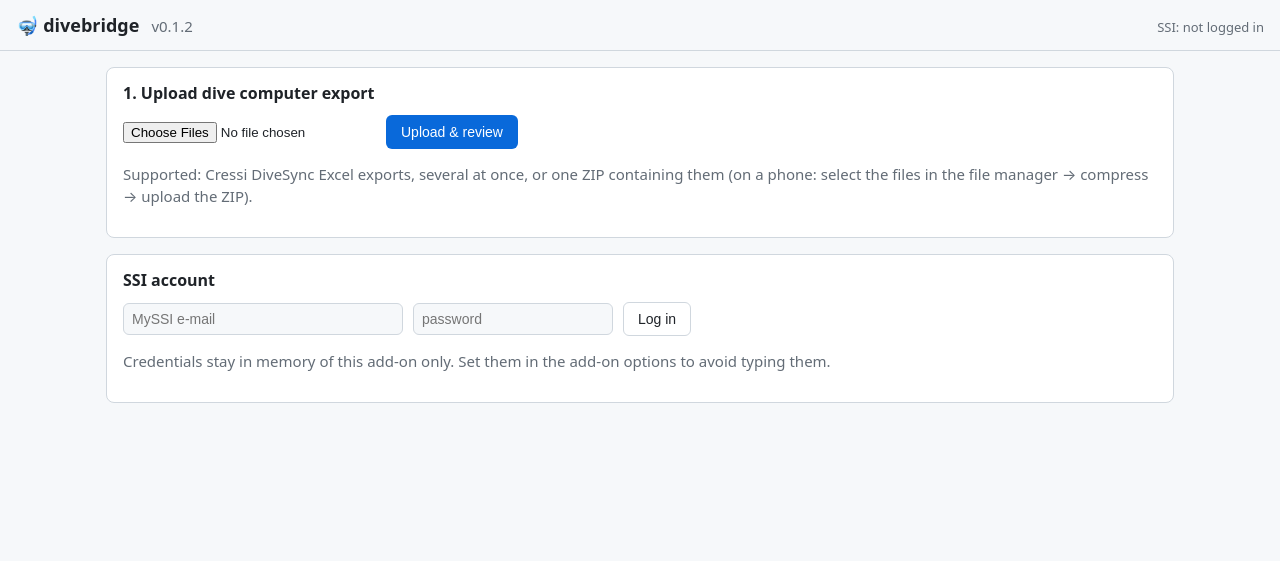
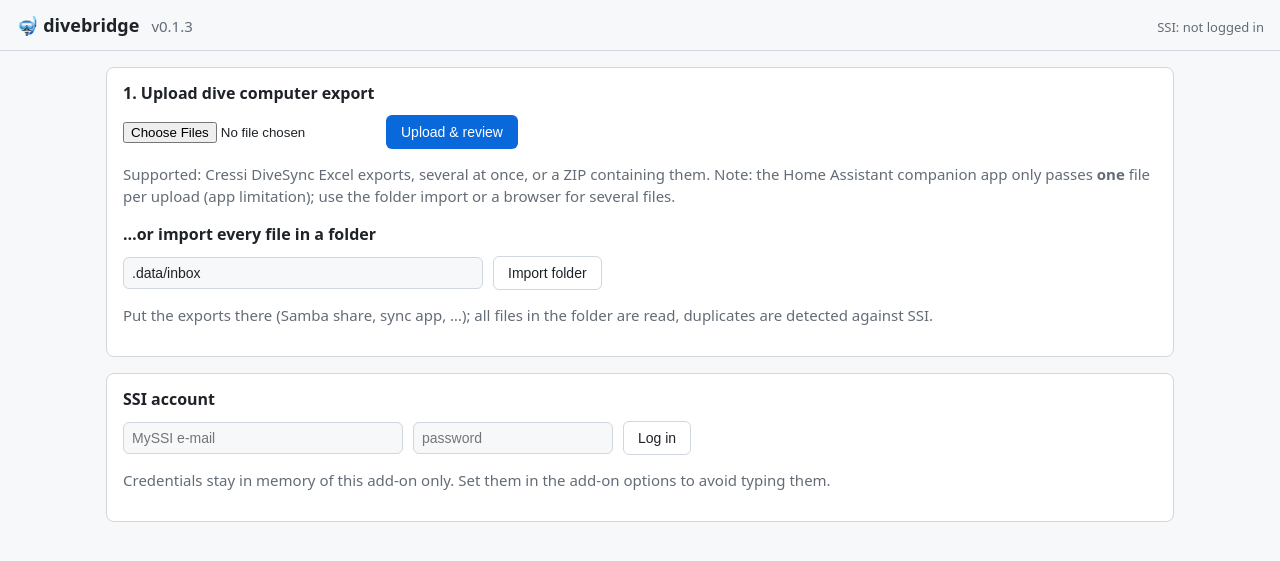
Before and after one commit to LustigePerson/divebridge, a FastAPI app: page / in a window 1280 px wide. Shown: the top 561 px of the page. Run offline with FastAPI, Linux system fonts and the light colour scheme; some libraries are stand-ins or nearby versions.

Commit message:
Folder import (inbox_dir) as alternative to the file picker; document companion app single-file limitation; 0.1.3

```diff
--- a/config.yaml
+++ b/config.yaml
@@ -1,5 +1,5 @@
 name: divebridge
-version: "0.1.2"
+version: "0.1.3"
 slug: divebridge
 description: Import dive computer exports (Cressi DiveSync) into the SSI logbook and export UDDF
 url: https://github.com/LustigePerson/divebridge
@@ -19,9 +19,11 @@ options:
   ssi_email: ""
   ssi_password: ""
   output_dir: /share/divebridge/uddf
+  inbox_dir: /share/divebridge/inbox
   log_level: info
 schema:
   ssi_email: email?
   ssi_password: password?
   output_dir: str?
+  inbox_dir: str?
   log_level: list(debug|info|warning|error)?
--- a/pyproject.toml
+++ b/pyproject.toml
@@ -1,6 +1,6 @@
 [project]
 name = "divebridge"
-version = "0.1.2"
+version = "0.1.3"
 description = "Bring dive computer exports (Cressi DiveSync) into the SSI logbook and UDDF – Home Assistant add-on"
 readme = "README.md"
 authors = [
--- a/src/divebridge/__init__.py
+++ b/src/divebridge/__init__.py
@@ -1,6 +1,6 @@
 """divebridge – bring dive computer exports into SSI (MySSI) and UDDF."""
 
-__version__ = "0.1.2"
+__version__ = "0.1.3"
 
 
 def main() -> None:  # entry point for `divebridge` script
--- a/src/divebridge/cli.py
+++ b/src/divebridge/cli.py
@@ -21,8 +21,11 @@ def _load(paths: list[str]) -> list[Dive]:
     from .importers.registry import expand_archive, is_zip_archive
 
     dives: list[Dive] = []
+    files: list[Path] = []
     for p in paths:
         path = Path(p)
+        files.extend(sorted(f for f in path.iterdir() if f.is_file() and not f.name.startswith(".")) if path.is_dir() else [path])
+    for path in files:
         data = path.read_bytes()
         entries = expand_archive(path.name, data) if is_zip_archive(path.name, data) else [(path.name, data)]
         for name, blob in entries:
--- a/src/divebridge/web/app.py
+++ b/src/divebridge/web/app.py
@@ -215,24 +215,18 @@ def logout(request: Request):
     return RedirectResponse(url=f"{_root(request)}/", status_code=303)
 
 
-@app.post("/upload")
-async def upload(request: Request, files: list[UploadFile] = File(...)):
-    bid = secrets.token_hex(4)
-    batch = Batch(id=bid, created=datetime.now(), files=[], dives=[])
-    upload_dir = settings.data_dir / "uploads" / bid
-    incoming: list[tuple[str, bytes]] = []
-    for f in files:
-        data = await f.read()
-        name = Path(f.filename or "upload").name
-        if not data:
-            continue
+def _ingest(batch: Batch, incoming: list[tuple[str, bytes]]) -> None:
+    """Parse uploaded/collected files into the batch; ZIPs are expanded, unknown files reported."""
+    upload_dir = settings.data_dir / "uploads" / batch.id
+    expanded: list[tuple[str, bytes]] = []
+    for name, data in incoming:
         if is_zip_archive(name, data):
             inner = expand_archive(name, data)
-            incoming.extend(inner)
+            expanded.extend(inner)
             batch.files.append(f"{name} (zip, {len(inner)} files)")
         else:
-            incoming.append((name, data))
-    for name, data in incoming:
+            expanded.append((name, data))
+    for name, data in expanded:
         upload_dir.mkdir(parents=True, exist_ok=True)
         (upload_dir / name).write_bytes(data)
         imp = detect(name, data)
@@ -247,9 +241,46 @@ async def upload(request: Request, files: list[UploadFile] = File(...)):
         batch.files.append(f"{name} ({imp.name}, {len(dives)} dives)")
         batch.dives.extend(dives)
     batch.dives.sort(key=lambda d: d.start)
-    state.batches[bid] = batch
+
+
+def _new_batch() -> Batch:
+    return Batch(id=secrets.token_hex(4), created=datetime.now(), files=[], dives=[])
+
+
+@app.post("/upload")
+async def upload(request: Request, files: list[UploadFile] = File(...)):
+    batch = _new_batch()
+    incoming: list[tuple[str, bytes]] = []
+    for f in files:
+        data = await f.read()
+        name = Path(f.filename or "upload").name
+        if data:
+            incoming.append((name, data))
+    _ingest(batch, incoming)
+    state.batches[batch.id] = batch
     _enrich(batch)
-    return RedirectResponse(url=f"{_root(request)}/batch/{bid}", status_code=303)
+    return RedirectResponse(url=f"{_root(request)}/batch/{batch.id}", status_code=303)
+
+
+@app.post("/import-folder")
+def import_folder(request: Request, folder: str = Form("")):
+    """Take every file from a folder on the host (e.g. /share/divebridge/inbox) – no file picker needed."""
+    path = Path(folder.strip() or settings.inbox_dir)
+    batch = _new_batch()
+    if not settings.is_allowed_import_dir(path):
+        batch.errors.append(f"{path}: not allowed – use a folder below {', '.join(str(r) for r in settings.allowed_import_roots())}")
+    elif not path.is_dir():
+        batch.errors.append(f"{path}: folder does not exist")
+    else:
+        incoming = [(f.name, f.read_bytes()) for f in sorted(path.iterdir())
+                    if f.is_file() and not f.name.startswith(".")]
+        if not incoming:
+            batch.errors.append(f"{path}: no files found")
+        _ingest(batch, incoming)
+        batch.files.insert(0, f"folder {path}")
+    state.batches[batch.id] = batch
+    _enrich(batch)
+    return RedirectResponse(url=f"{_root(request)}/batch/{batch.id}", status_code=303)
 
 
 def _enrich(batch: Batch) -> None:
--- a/src/divebridge/web/templates/index.html
+++ b/src/divebridge/web/templates/index.html
@@ -6,7 +6,14 @@
     <input type="file" name="files" multiple required>
     <button class="primary" type="submit">Upload &amp; review</button>
   </form>
-  <p class="muted">Supported: Cressi DiveSync Excel exports, several at once, or one ZIP containing them (on a phone: select the files in the file manager → compress → upload the ZIP).</p>
+  <p class="muted">Supported: Cressi DiveSync Excel exports, several at once, or a ZIP containing them.
+  Note: the Home Assistant companion app only passes <b>one</b> file per upload (app limitation); use the folder import or a browser for several files.</p>
+  <h2 style="margin-top:14px">…or import every file in a folder</h2>
+  <form method="post" action="{{ root }}/import-folder" class="row">
+    <input type="text" name="folder" value="{{ state.settings.inbox_dir }}" style="max-width:360px">
+    <button type="submit">Import folder</button>
+  </form>
+  <p class="muted">Put the exports there (Samba share, sync app, …); all files in the folder are read, duplicates are detected against SSI.</p>
 </div>
 
 <div class="card">
```
Also changed, not shown: DOCS.md (+7 -0 lines), src/divebridge/settings.py (+15 -0 lines), tests/test_web.py (+21 -0 lines), 2 other files.
